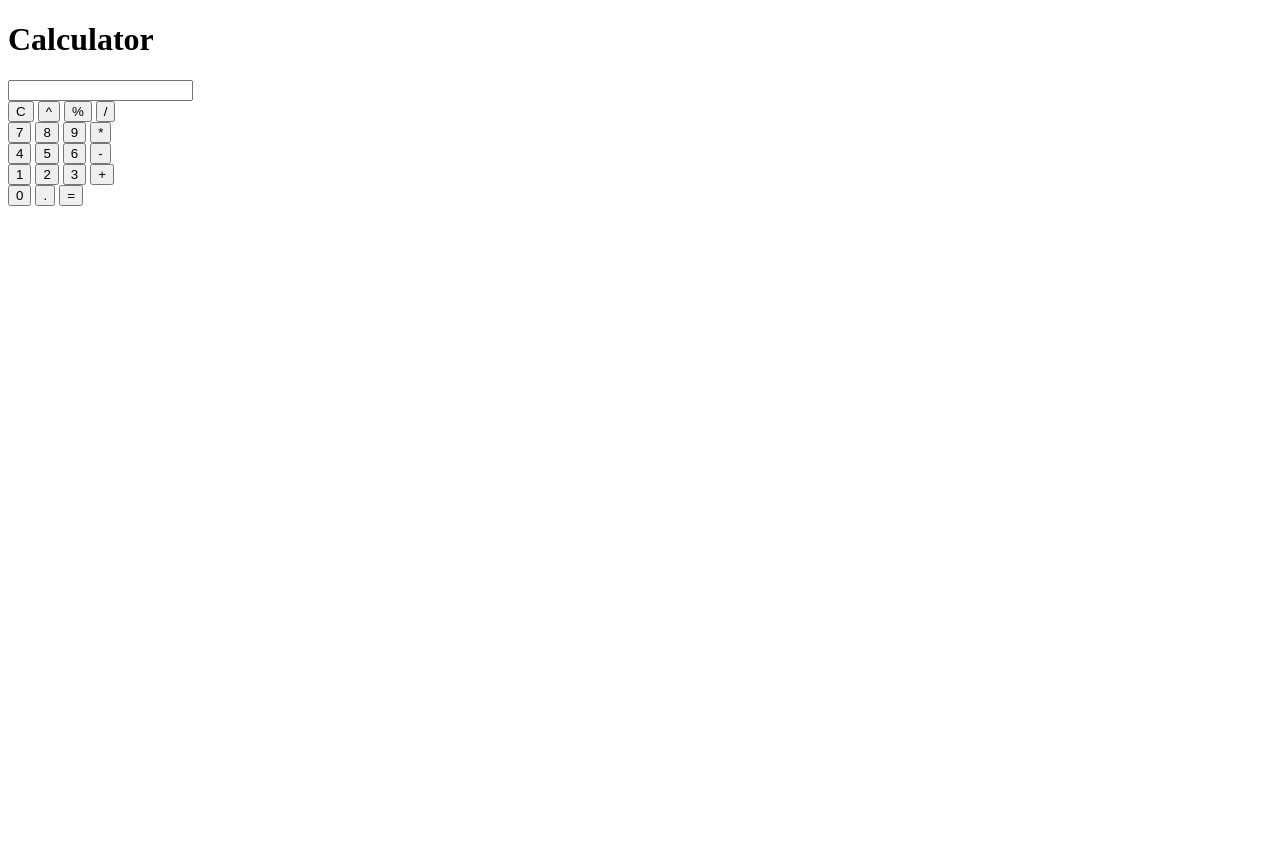
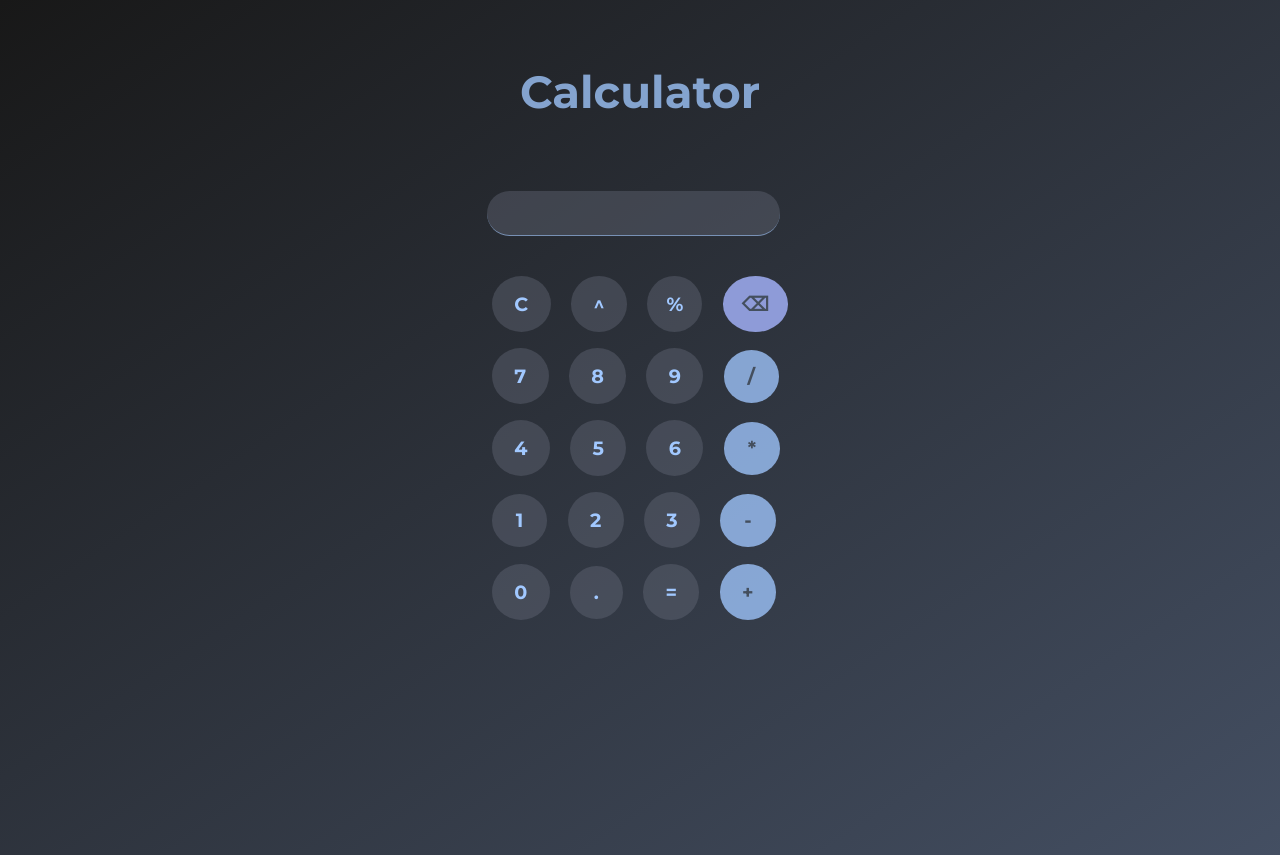
Before and after one commit to amulyaparab/Calculator, a plain HTML site: page index.html in a window 1280 px wide. Before the commit the page ends 800 px from the top, so only its background shows below. Drawn offline with Linux system fonts and the light colour scheme.

Commit message:
docs: functionality and styles

```diff
--- a/index.html
+++ b/index.html
@@ -4,41 +4,45 @@
     <meta charset="UTF-8" />
     <meta http-equiv="X-UA-Compatible" content="IE=edge" />
     <meta name="viewport" content="width=device-width, initial-scale=1.0" />
-    <title>Document</title>
+    <title>Calculate With Me!</title>
     <link rel="stylesheet" href="style.css" />
+    <link rel="icon" href="/images/calc.png" />
   </head>
   <body>
-    <h1>Calculator</h1>
+    <h1 class="title">Calculator</h1>
     <div class="container">
-      <input class="input-bar" type="text" />
+      <div class="inner-container">
+        <input class="input-bar" type="text" disabled />
         <div class="row">
           <button class="button">C</button>
-        <button class="button">^</button>
-        <button class="button">%</button>
-        <button class="button">/</button>
+          <button class="button" value="**">^</button>
+          <button class="button larger">%</button>
+          <button class="button larger purp">⌫</button>
         </div>
         <div class="row">
           <button class="button">7</button>
           <button class="button">8</button>
           <button class="button">9</button>
-        <button class="button">*</button>
+          <button class="button smaller blue">/</button>
         </div>
         <div class="row">
           <button class="button">4</button>
           <button class="button">5</button>
           <button class="button">6</button>
-        <button class="button">-</button>
+          <button class="button smaller blue">*</button>
         </div>
         <div class="row">
-        <button class="button">1</button>
+          <button class="button smaller">1</button>
           <button class="button">2</button>
           <button class="button">3</button>
-        <button class="button">+</button>
+          <button class="button smaller blue">-</button>
         </div>
         <div class="row">
           <button class="button">0</button>
-        <button class="button">.</button>
+          <button class="button smaller">.</button>
           <button class="button">=</button>
+          <button class="button blue">+</button>
+        </div>
       </div>
     </div>
     <script src="index.js"></script>
--- a/index.js
+++ b/index.js
@@ -0,0 +1,82 @@
+const inputBar = document.querySelector(".input-bar");
+const buttons = document.querySelectorAll(".button");
+let result = " ";
+
+// inputBar.addEventListener("input", (e) => {
+//   const inputText = e.target.value;
+//   Array.from(buttons).forEach((button) => {
+//     button.addEventListener("click", (inputText, e) => {
+//       try {
+//         if (e.target.innerHTML === "=") {
+//           result = eval(inputText);
+//           inputBar.value = result;
+//         }
+//       } catch {
+//         result = "Invalid Input";
+//         inputBar.value = result;
+//       }
+//     });
+//   });
+// });
+
+Array.from(buttons).forEach((button) => {
+  button.addEventListener("click", (e) => {
+    let operandOrOperator = e.target.innerHTML;
+    try {
+      if (operandOrOperator === "=") {
+        result = eval(result);
+        inputBar.value = result;
+      } else if (operandOrOperator === "C") {
+        result = " ";
+        inputBar.value = result;
+      } else if (operandOrOperator === "⌫") {
+        result = result.substring(0, result.length - 1);
+        inputBar.value = result;
+      } else if (operandOrOperator === "^") {
+        result += e.target.value;
+        inputBar.value = result;
+      } else {
+        result += operandOrOperator;
+        inputBar.value = result;
+      }
+
+      // if (operandOrOperator === "=") {
+      //   result = eval(result);
+      //   inputBar.value = result;
+
+      // } else if (operandOrOperator === "C") {
+      //   result = " ";
+      //   inputBar.value = result;
+      // } else if (operandOrOperator === "⌫") {
+      //   result = result.substring(0, result.length - 1);
+      //   inputBar.value = result;
+      // } else if (operandOrOperator === "^") {
+      //   result += e.target.value;
+      //   inputBar.value = result;
+      // } else {
+      //   result += operandOrOperator;
+      //   inputBar.value = result;
+      // }
+    } catch {
+      result = "Invalid Input";
+      inputBar.value = result;
+    }
+  });
+});
+
+//  if (operandOrOperator === "=") {
+//    result = eval(result);
+//    inputBar.value = result;
+//  } else if (operandOrOperator === "C") {
+//    result = " ";
+//    inputBar.value = result;
+//  } else if (operandOrOperator === "⌫") {
+//    result = result.substring(0, result.length - 1);
+//    inputBar.value = result;
+//  } else if (operandOrOperator === "^") {
+//    result += e.target.value;
+//    inputBar.value = result;
+//  } else {
+//    result += operandOrOperator;
+//    inputBar.value = result;
+//  }
--- a/style.css
+++ b/style.css
@@ -0,0 +1,99 @@
+@import url("https://fonts.googleapis.com/css2?family=Montserrat:wght@400;700&display=swap");
+
+:root {
+  --primary-blue: #a1c8ff;
+  --purple-button: #a5b4fcd0;
+  --blue-btn-text: #444f5e;
+  --blue-button: #a1c8ffc4;
+  --input-shadow: #a2c9ff93;
+  --title: #a1c8ffc5;
+  --bg-black: rgba(0, 0, 0, 0.904);
+  --bg-grad: #222f46d8;
+  --button-bg: rgba(104, 109, 124, 0.397);
+  --hover-btn: #d0e4ff;
+  --hover-btn-bg: rgba(99, 109, 133, 0.918);
+}
+* {
+  padding: 0%;
+  margin: 0%;
+  font-family: "Montserrat", sans-serif;
+}
+
+body {
+  background-image: linear-gradient(
+    to bottom right,
+    var(--bg-black),
+    var(--bg-grad)
+  );
+}
+.title {
+  color: var(--title);
+  text-align: center;
+  padding: 4rem 0rem 2rem;
+  font-size: 45px;
+}
+.container {
+  height: 80vh;
+  padding: 2rem;
+  display: flex;
+  justify-content: center;
+}
+
+.button {
+  padding: 1rem 1.4rem;
+  margin: 0.5rem;
+  border-radius: 50%;
+  font-size: larger;
+  background-color: var(--button-bg);
+  color: var(--primary-blue);
+  font-weight: bold;
+  border: none;
+  cursor: pointer;
+}
+
+.button:hover {
+  background-color: var(--hover-btn-bg);
+  color: var(--hover-btn);
+}
+.input-bar {
+  font-size: large;
+  padding: 0.7rem 1.5rem;
+  border-radius: 30px;
+  border: none;
+  border-bottom: solid 0.5px var(--input-shadow);
+  margin: 0.5rem 0.2rem 2rem;
+  background-color: var(--button-bg);
+  /* background-color: rgba(101, 105, 107, 0.397); */
+  color: var(--primary-blue);
+  width: 245px;
+}
+
+.larger {
+  padding: 1rem 1.2rem;
+}
+
+.smaller {
+  padding: 0.9rem 1.5rem;
+}
+
+.purp {
+  background-color: var(--purple-button);
+  color: var(--blue-btn-text);
+}
+
+.blue {
+  background-color: var(--blue-button);
+  color: var(--blue-btn-text);
+}
+
+@media only screen and (max-width: 385px) {
+  .button {
+    margin: 0.3rem;
+  }
+}
+
+/* .input-bar:focus {
+  outline: none !important;
+  border: 1px solid var(--primary-blue);
+  box-shadow: 0 0 10px #719ecee8;
+} */
```
Also changed, not shown: images/calc.png (added). Lines whose indentation alone changed are shown as unchanged.
